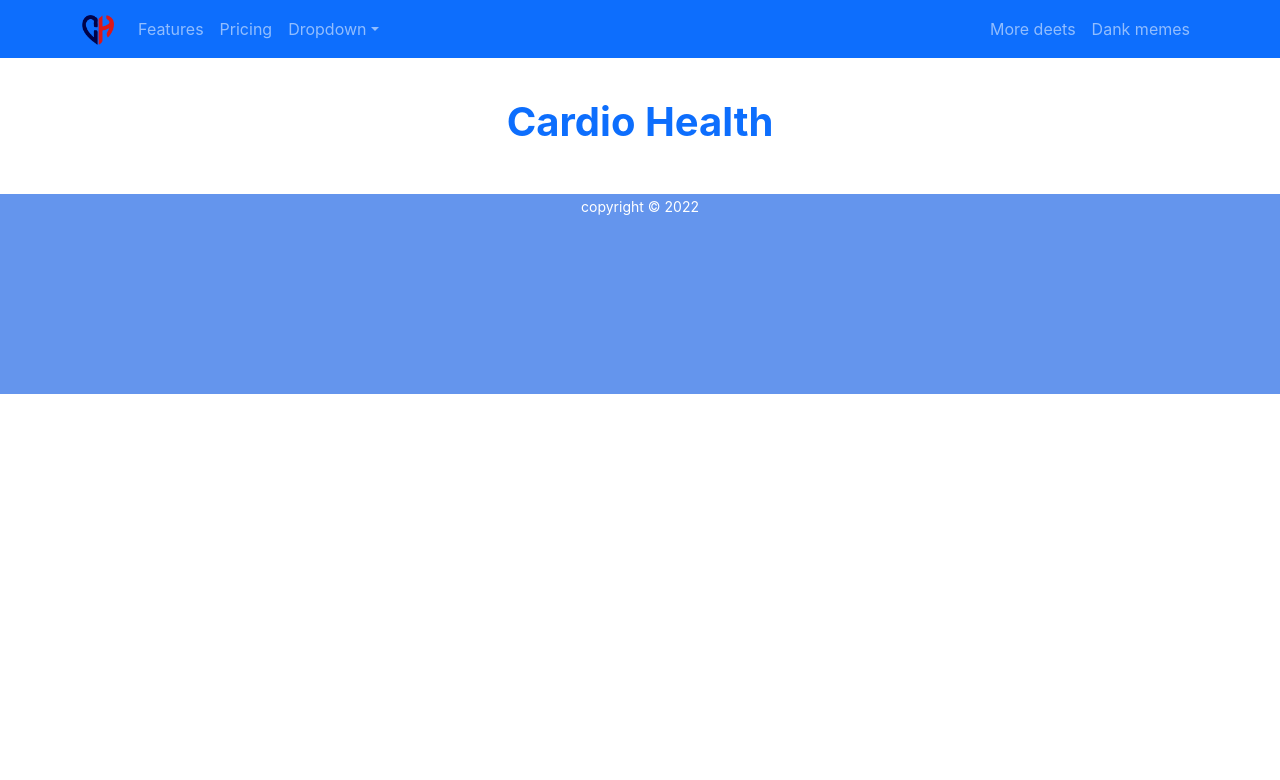
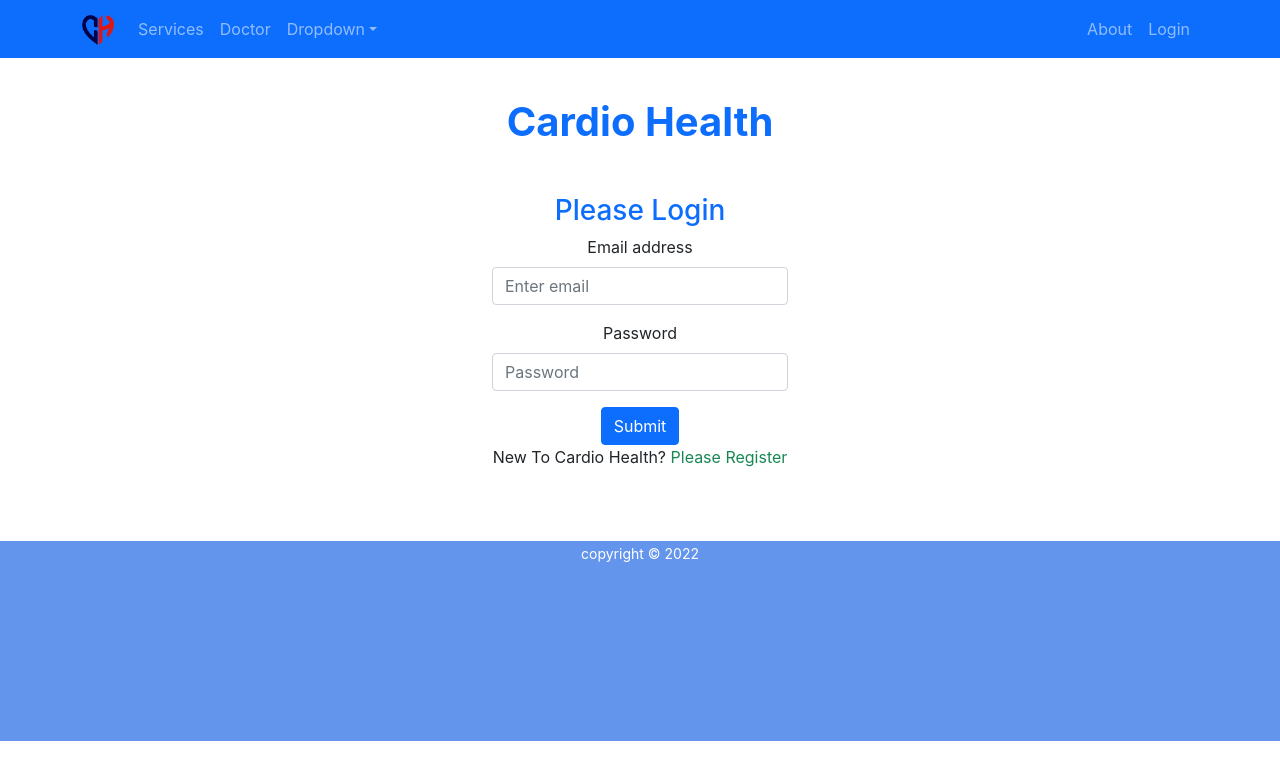
Before and after one commit to FazleRahmanEvan/Cardio-Health, a React (Create React App) app: page /login in a window 1280 px wide. Shown: the top 780 px of the page. Built offline with nearby package versions, Linux system fonts and the light colour scheme; the HTML template or start-up script is replaced by a standard one.

Commit message:
firbase change commit

```diff
--- a/src/App.js
+++ b/src/App.js
@@ -3,8 +3,12 @@ import { Route, Routes } from 'react-router-dom';
 import './App.css';
 import About from './Pages/About/About';
 import Home from './Pages/Home/Home/Home';
+import Login from './Pages/Login/Login/Login';
+import Register from './Pages/Login/Register/Register';
+import ServiceDetail from './Pages/ServiceDetail/ServiceDetail';
 import Footer from './Pages/Shared/Footer/Footer';
 import Header from './Pages/Shared/Header/Header';
+import NotFound from './Pages/Shared/NotFound/NotFound';
 
 function App() {
   return (
@@ -12,10 +16,16 @@ function App() {
       <Header></Header>
     <Routes>
       <Route path="" element={<Home></Home>}></Route>
+      <Route path="/home" element={<Home></Home>}></Route>
+      <Route path='/service/:serviceId' element={<ServiceDetail></ServiceDetail>}></Route>
       <Route path="/about" element={<About></About>}></Route>
+      <Route path="/login" element={<Login></Login>}></Route>
+      <Route path="/register" element={<Register></Register>}></Route>
+      <Route path="*" element={<NotFound></NotFound>}></Route>
     </Routes>
     <Footer></Footer>
     </div>
+
   );
 }
 
--- a/src/Pages/Home/Home/Doctor/Doctor.js
+++ b/src/Pages/Home/Home/Doctor/Doctor.js
@@ -4,11 +4,10 @@ import './Doctor.css';
 
 const Doctor = () => {
     return (
-      <div className="doctor d-flex ">
+      <div id="doctor" className="doctor d-flex ">
           <div>
-            <h1  className='text-primary'>ABOUT
-                <br />
-                DR MD. ANAMUR RAHMAN </h1>
+            <h1  className='text-primary'> Doctor </h1>
+            <h2>MD.ANAMUR RAHMAN</h2>
             <h3>Cardiologist</h3>
             <p>Assistant Professor, Sylhet MAG Osmani Medical College  Hospital</p>
 
--- a/src/Pages/Home/Service/Service.js
+++ b/src/Pages/Home/Service/Service.js
@@ -1,8 +1,15 @@
+import { Button } from 'bootstrap';
 import React from 'react';
+import { useNavigate } from 'react-router-dom';
 import './Service.css';
 
 const Service = ({service}) => {
-    const {name, img,description,price} = service;
+    const {id,name, img,description,price} = service;
+    const navigate = useNavigate();
+    const navigateToServiceDetail = id => {
+        navigate(`/service/${id}`)
+    }
+
     return (
         <div class="card col-sm-12" style={{width: "18rem;"}}>
         <img src={img} class="card-img-top" alt="..."/>
@@ -10,8 +17,7 @@ const Service = ({service}) => {
           <h5 class="card-title">{name}</h5>
           <p class="card-text">{description}</p>
           <p class="card-text">Price:{price}</p>
-         <a href="#" class="btn btn-primary">Book Now</a>
-
+       <button onClick={() =>navigateToServiceDetail(id)} className='btn btn-primary'>Book Now</button>
         </div>
       </div>
     )
--- a/src/Pages/Home/Services/Services.js
+++ b/src/Pages/Home/Services/Services.js
@@ -11,7 +11,7 @@ const Services = () => {
         .then(data => setServices(data));
     }, [])
     return (
-        <div className='mt-5'>
+        <div id="services" className='mt-5'>
             <h1 className='text-primary'>Services</h1>
            <div className="services-container">
 
--- /dev/null
+++ b/src/Pages/Login/Login/Login.js
@@ -0,0 +1,44 @@
+import React, { useRef } from 'react';
+import { Button, Form } from 'react-bootstrap';
+import { Link, useNavigate } from 'react-router-dom';
+
+const Login = () => {
+    const emailRef = useRef('');
+    const passwordRef = useRef('');
+    const navigate = useNavigate()
+
+    const handleSubmit = event =>{
+        event.preventDefault();
+        const email = emailRef.current.value;
+        const password = passwordRef.current.value;
+    }
+
+    const navigateRegister =event =>{
+        navigate('/register')
+
+    }
+
+    return (
+        <div className='container w-25 mx-auto mb-5'>
+            <h3 className='text-primary'>Please Login</h3>
+            <Form onSubmit={handleSubmit}>
+                <Form.Group className="mb-3" controlId="formBasicEmail">
+                    <Form.Label>Email address</Form.Label>
+                    <Form.Control ref={emailRef} type="email" placeholder="Enter email " required/>
+
+                </Form.Group>
+
+                <Form.Group className="mb-3" controlId="formBasicPassword">
+                    <Form.Label>Password</Form.Label>
+                    <Form.Control ref={passwordRef} type="password" placeholder="Password" required />
+                </Form.Group>
+                <Button variant="primary" type="submit">
+                    Submit
+                </Button>
+            </Form>
+            <p>New To Cardio Health? <Link to="/register" className='text-success pe-auto text-decoration-none ' onClick={navigateRegister}>Please Register</Link></p>
+        </div>
+    );
+};
+
+export default Login;
--- /dev/null
+++ b/src/Pages/Login/Register/Register.css
@@ -0,0 +1,13 @@
+.register-form{
+    margin: 0 auto;
+    width: 25%;
+    margin-bottom: 160px;
+}
+.register-form input{
+    display: block;
+    width: 100%;
+
+    padding-left: 10px;
+    font-size: 16px;
+    margin-bottom: 10px;
+}
--- /dev/null
+++ b/src/Pages/Login/Register/Register.js
@@ -0,0 +1,29 @@
+import React from 'react';
+import { Link, useNavigate } from 'react-router-dom';
+import './Register.css'
+
+const Register = () => {
+    const navigate = useNavigate();
+    const navigateLogin = () =>{
+        navigate('/login');
+    }
+    const handleRegister = event => {
+        event.preventDefault();
+    }
+    return (
+        <div className='register-form'>
+           <h2>Please Register</h2>
+            <form onSubmit={handleRegister}>
+                <input type="text" name="name" id="" placeholder='Your Name' />
+
+                <input type="email" name="email" id="" placeholder='Email Address' required />
+
+                <input type="password" name="password" id="" placeholder='Password' required />
+                <input type="submit" value="Register" />
+            </form>
+            <p>Already have an account? <Link to="/login" className='text-success pe-auto text-decoration-none ' onClick={navigateLogin}>Please Login</Link></p>
+        </div>
+    );
+};
+
+export default Register;
--- /dev/null
+++ b/src/Pages/ServiceDetail/ServiceDetail.js
@@ -0,0 +1,13 @@
+import React from 'react';
+import { useParams } from 'react-router-dom';
+
+const ServiceDetail = () => {
+    const {serviceId} =useParams();
+    return (
+        <div>
+            <h1>Welcome To Detail:{serviceId}</h1>
+        </div>
+    );
+};
+
+export default ServiceDetail;
--- a/src/Pages/Shared/Footer/Footer.css
+++ b/src/Pages/Shared/Footer/Footer.css
@@ -1,5 +1,7 @@
 .footer{
+    position:absolute;
     background-color:cornflowerblue;
     height: 200px;
 
+
 }
--- a/src/Pages/Shared/Header/Header.js
+++ b/src/Pages/Shared/Header/Header.js
@@ -1,5 +1,6 @@
 import React from 'react';
 import { Container, Nav, Navbar, NavDropdown } from 'react-bootstrap';
+import { Link } from 'react-router-dom';
 import heart from '../../../images/heart.png'
 const Header = () => {
     return (
@@ -8,14 +9,14 @@ const Header = () => {
 
             <Navbar collapseOnSelect expand="lg" sticky='top' bg="primary" variant="dark">
                 <Container>
-                    <Navbar.Brand href="#home">
+                    <Navbar.Brand as={Link}to="/">
                         <img height={30} src={heart} alt="" />
                     </Navbar.Brand>
                     <Navbar.Toggle aria-controls="responsive-navbar-nav" />
                     <Navbar.Collapse id="responsive-navbar-nav">
                         <Nav className="me-auto">
-                            <Nav.Link href="#features">Features</Nav.Link>
-                            <Nav.Link href="#pricing">Pricing</Nav.Link>
+                            <Nav.Link href="home#services">Services</Nav.Link>
+                            <Nav.Link href="home#doctor">Doctor</Nav.Link>
                             <NavDropdown title="Dropdown" id="collasible-nav-dropdown">
                                 <NavDropdown.Item href="#action/3.1">Action</NavDropdown.Item>
                                 <NavDropdown.Item href="#action/3.2">Another action</NavDropdown.Item>
@@ -25,9 +26,9 @@ const Header = () => {
                             </NavDropdown>
                         </Nav>
                         <Nav>
-                            <Nav.Link href="#deets">More deets</Nav.Link>
-                            <Nav.Link eventKey={2} href="#memes">
-                                Dank memes
+                            <Nav.Link as={Link} to="/about">About</Nav.Link>
+                            <Nav.Link as={Link} to="login">
+                               Login
                             </Nav.Link>
                         </Nav>
                     </Navbar.Collapse>
--- /dev/null
+++ b/src/Pages/Shared/NotFound/NotFound.js
@@ -0,0 +1,13 @@
+import React from 'react';
+import notFound from '../../../images/404.jpg'
+
+const NotFound = () => {
+    return (
+        <div>
+            <h2 className='text-danger '>Sorry</h2>
+            <img className='w-50' src={notFound} alt="" />
+        </div>
+    );
+};
+
+export default NotFound;
```
Also changed, not shown: src/firebase.init.js (+6 -6 lines), src/images/404.jpg (added).
